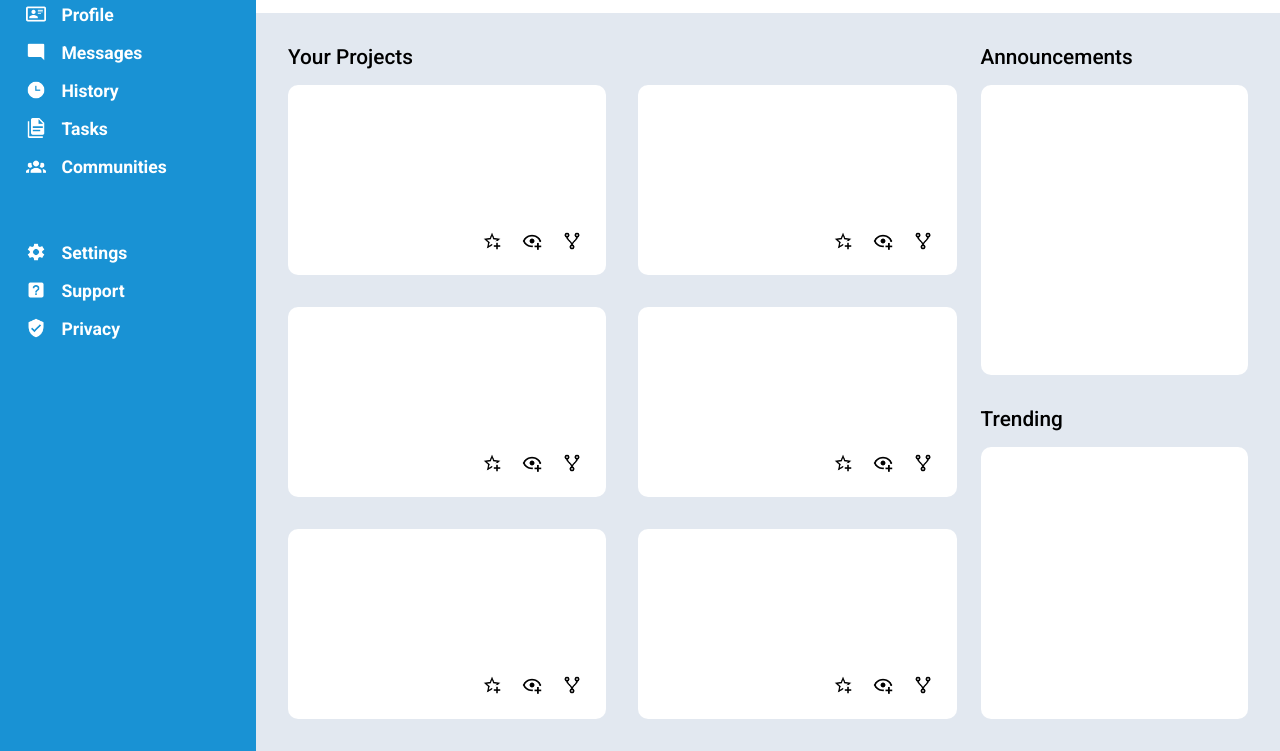
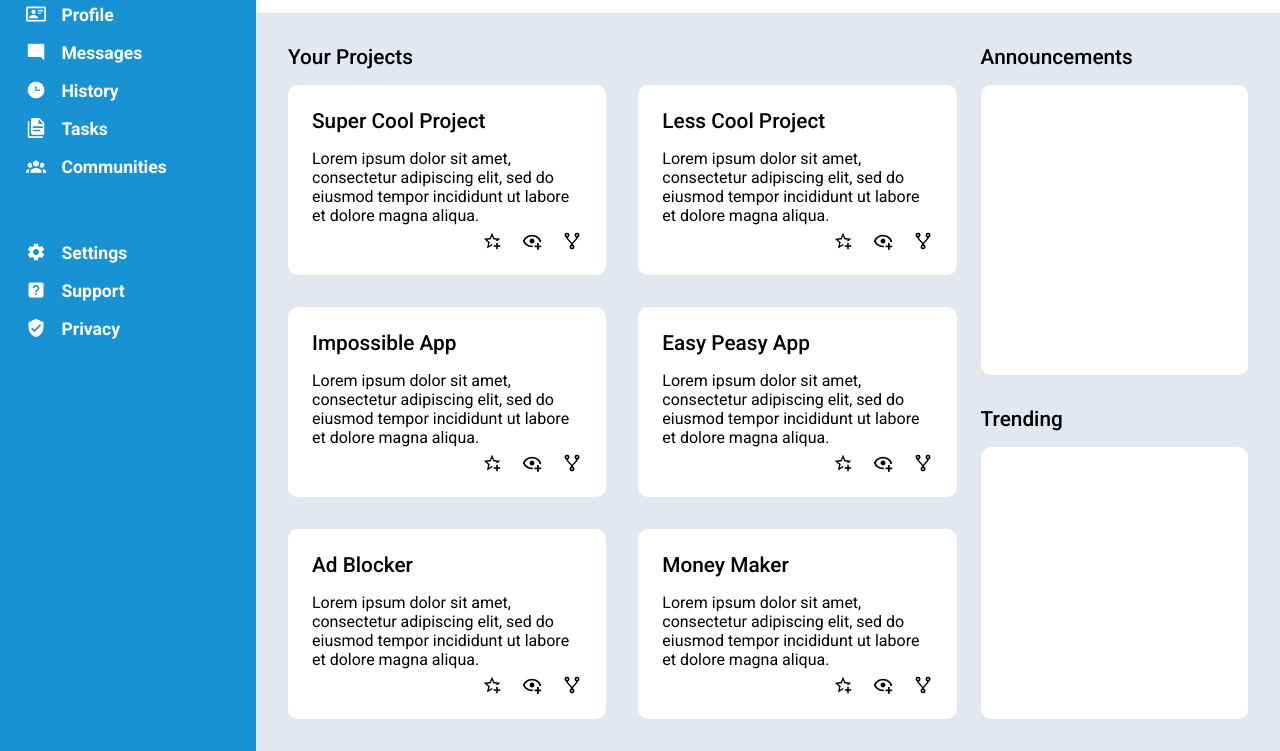
Before and after one commit to Samuelodan/admin-dashboard, a plain HTML site: page index.html in a window 1280 px wide. Shown: the part 137-888 px from the top of the page. Drawn offline with Linux system fonts and the light colour scheme.

Commit message:
Add projects card content

```diff
--- a/index.html
+++ b/index.html
@@ -87,6 +87,11 @@
             </div>
             <div class="projects">
               <div class="project-cards">
+                <h1>Super Cool Project</h1>
+                <p>
+                  Lorem ipsum dolor sit amet, consectetur adipiscing elit, sed
+                  do eiusmod tempor incididunt ut labore et dolore magna aliqua.
+                </p>
                 <div class="corner-icons">
                   <img src="./img/star-plus-outline.png" alt="" />
                   <img src="./img/eye-plus-outline.png" alt="" />
@@ -94,6 +99,11 @@
                 </div>
               </div>
               <div class="project-cards">
+                <h1>Less Cool Project</h1>
+                <p>
+                  Lorem ipsum dolor sit amet, consectetur adipiscing elit, sed
+                  do eiusmod tempor incididunt ut labore et dolore magna aliqua.
+                </p>
                 <div class="corner-icons">
                   <img src="./img/star-plus-outline.png" alt="" />
                   <img src="./img/eye-plus-outline.png" alt="" />
@@ -101,6 +111,11 @@
                 </div>
               </div>
               <div class="project-cards">
+                <h1>Impossible App</h1>
+                <p>
+                  Lorem ipsum dolor sit amet, consectetur adipiscing elit, sed
+                  do eiusmod tempor incididunt ut labore et dolore magna aliqua.
+                </p>
                 <div class="corner-icons">
                   <img src="./img/star-plus-outline.png" alt="" />
                   <img src="./img/eye-plus-outline.png" alt="" />
@@ -108,6 +123,11 @@
                 </div>
               </div>
               <div class="project-cards">
+                <h1>Easy Peasy App</h1>
+                <p>
+                  Lorem ipsum dolor sit amet, consectetur adipiscing elit, sed
+                  do eiusmod tempor incididunt ut labore et dolore magna aliqua.
+                </p>
                 <div class="corner-icons">
                   <img src="./img/star-plus-outline.png" alt="" />
                   <img src="./img/eye-plus-outline.png" alt="" />
@@ -115,6 +135,11 @@
                 </div>
               </div>
               <div class="project-cards">
+                <h1>Ad Blocker</h1>
+                <p>
+                  Lorem ipsum dolor sit amet, consectetur adipiscing elit, sed
+                  do eiusmod tempor incididunt ut labore et dolore magna aliqua.
+                </p>
                 <div class="corner-icons">
                   <img src="./img/star-plus-outline.png" alt="" />
                   <img src="./img/eye-plus-outline.png" alt="" />
@@ -122,6 +147,11 @@
                 </div>
               </div>
               <div class="project-cards">
+                <h1>Money Maker</h1>
+                <p>
+                  Lorem ipsum dolor sit amet, consectetur adipiscing elit, sed
+                  do eiusmod tempor incididunt ut labore et dolore magna aliqua.
+                </p>
                 <div class="corner-icons">
                   <img src="./img/star-plus-outline.png" alt="" />
                   <img src="./img/eye-plus-outline.png" alt="" />
```
